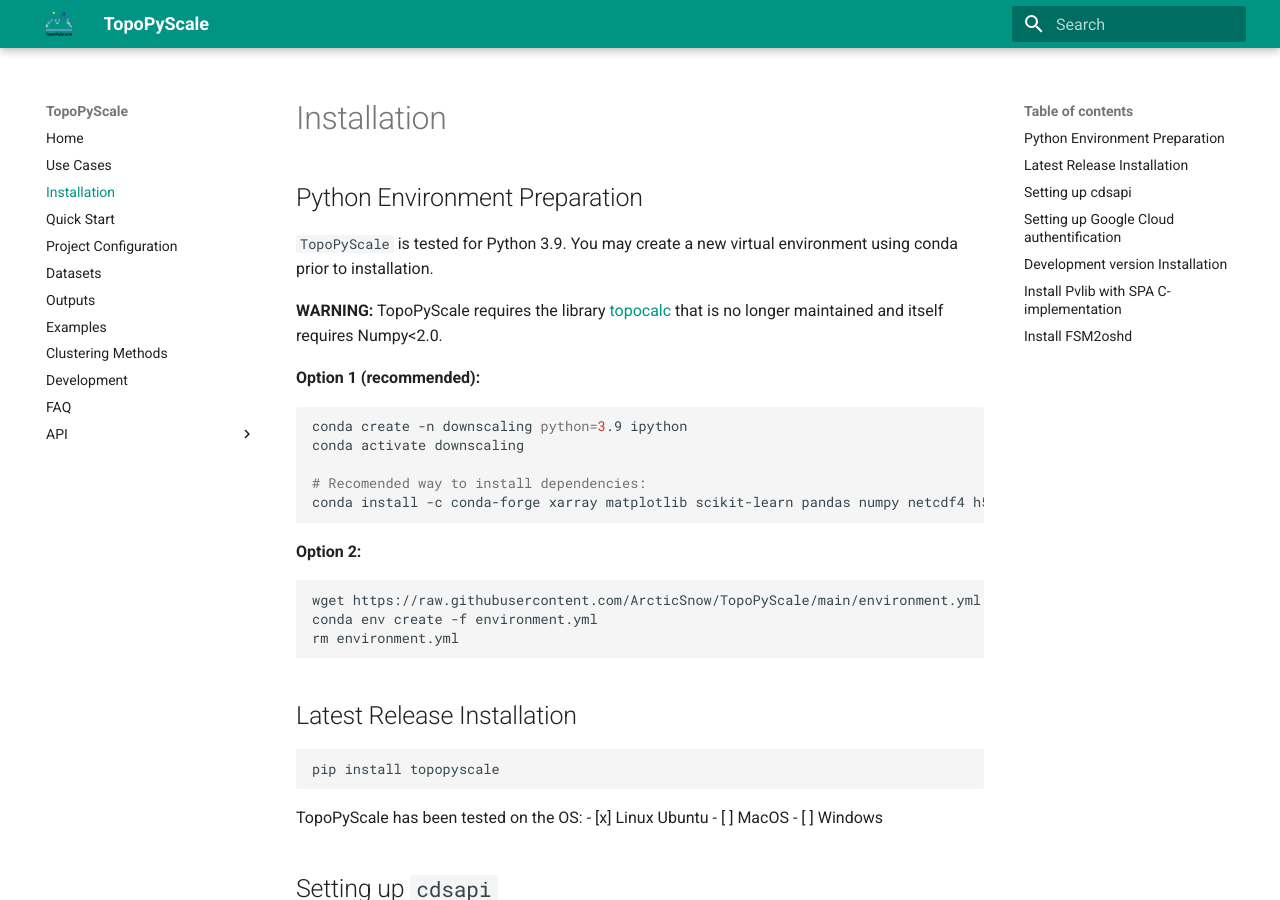
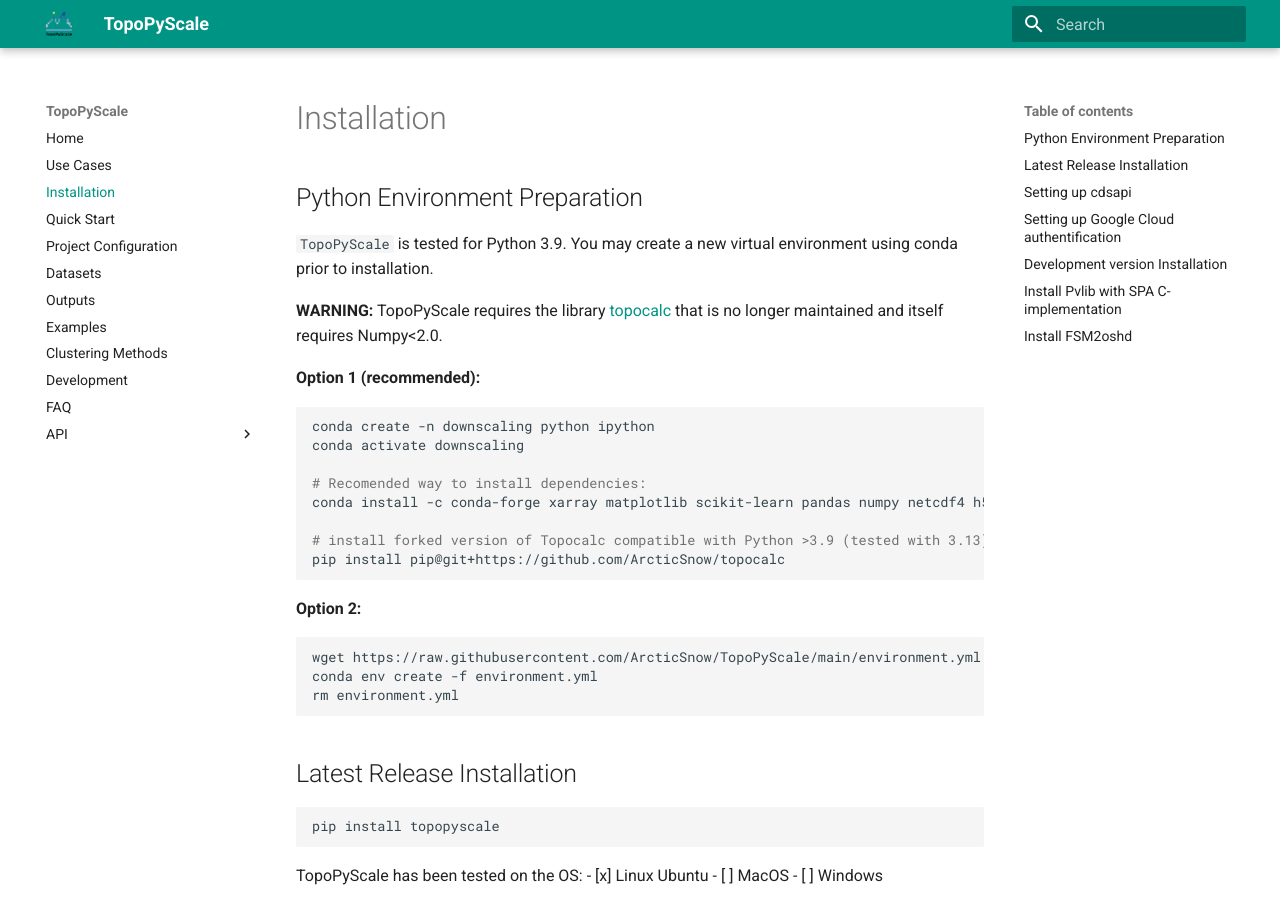
Before and after one commit to ArcticSnow/TopoPyScale, an MkDocs documentation site: the page built from doc/docs/01_install.md, in a window 1280 px wide and 900 px high. Built offline with MkDocs 1.6.1 and Material for MkDocs 9.7.7, drawn with Linux system fonts in a browser that asks for light colours.

Commit message:
updated installation documentation to install topocalc from modified fork

````diff
--- a/doc/docs/01_install.md
+++ b/doc/docs/01_install.md
@@ -7,11 +7,15 @@
 
 **Option 1 (recommended):**
 ```bash
-conda create -n downscaling python=3.9 ipython
+conda create -n downscaling python ipython
 conda activate downscaling
 
 # Recomended way to install dependencies:
 conda install -c conda-forge xarray matplotlib scikit-learn pandas numpy netcdf4 h5netcdf rasterio pyproj dask geopandas
+
+# install forked version of Topocalc compatible with Python >3.9 (tested with 3.13)
+pip install pip@git+https://github.com/ArcticSnow/topocalc
+
 ```
 
 **Option 2:**
````
Also changed, not shown: doc/docs/index.md (+0 -4 lines), README.md.
